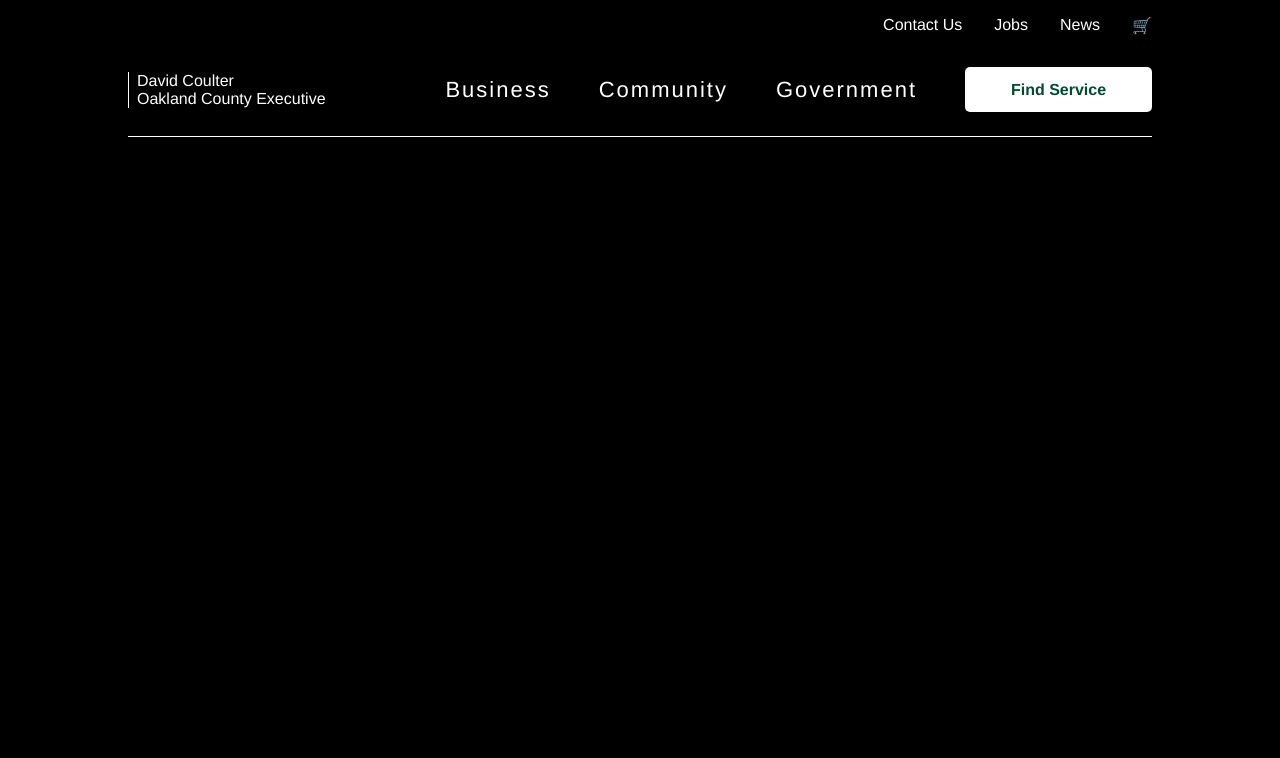
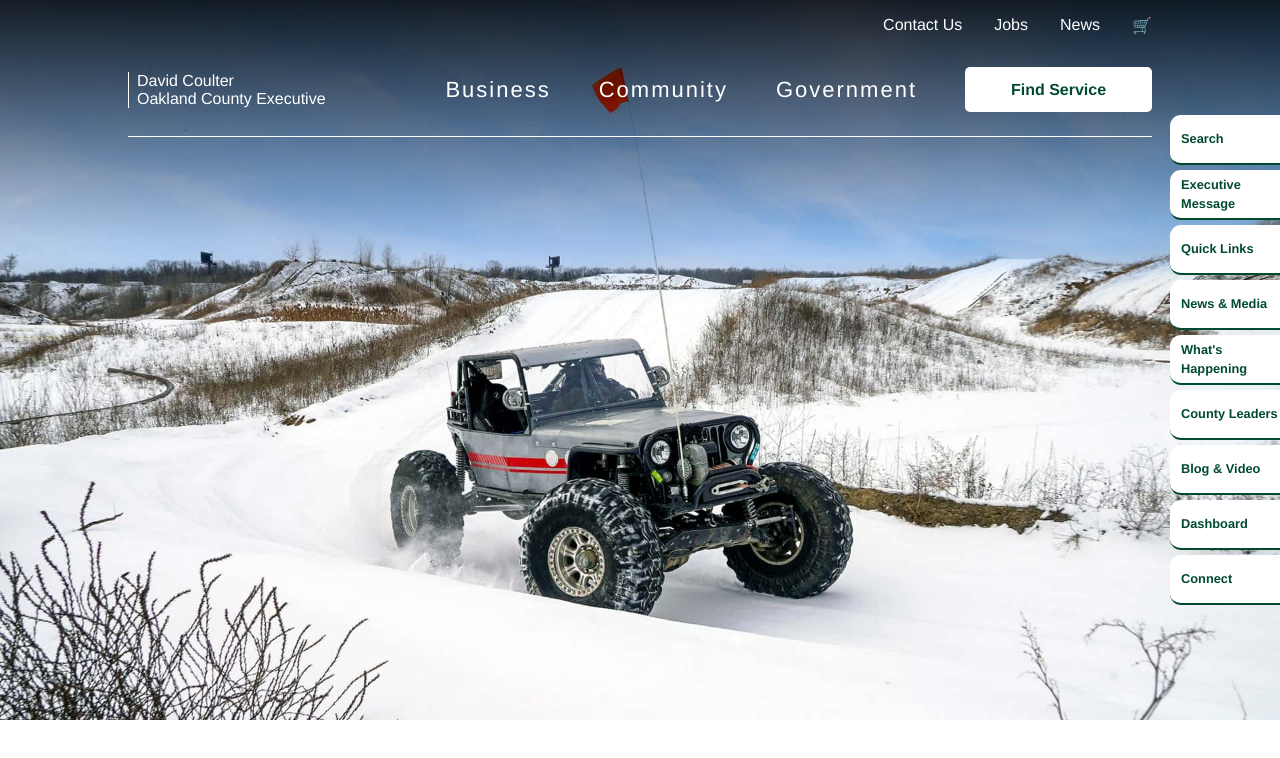
Before and after one commit to TrustierSquid/EnqbatorReactTakeHome, a React (Vite) app in the folder oakGovClone/: page / in a window 1280 px wide. Shown: the top 758 px of the page. Built offline with nearby package versions, Linux system fonts and the light colour scheme.

Commit message:
Add SideLinks component and update App structure; enhance Hero styling
Signed-off-by: Sam <enthunt.sh@gmail.com>

```diff
--- a/oakGovClone/src/App.jsx
+++ b/oakGovClone/src/App.jsx
@@ -1,8 +1,10 @@
 import './styles/navbar.scss'
 import './styles/index.scss'
+import './styles/hero.scss'
 import Greeting from './coreComponents/Greeting'
 import NavBar from './ContentComponents/NavBar'
 import Hero from './ContentComponents/Hero'
+import SideLinks from './ContentComponents/SideLinks'
 
 function App() {
 
@@ -10,9 +12,8 @@ function App() {
     <>
       <Greeting>
         <NavBar></NavBar>
-        <Hero>
-
-        </Hero>
+        <SideLinks></SideLinks>
+        <Hero></Hero>
       </Greeting>
     </>
   )
--- a/oakGovClone/src/ContentComponents/Hero.jsx
+++ b/oakGovClone/src/ContentComponents/Hero.jsx
@@ -2,7 +2,9 @@
 
 export default function Hero (){
   return (
-    <main>
+    <main id="heroComponent">
+      <div id="shadow"></div>
+      <img src="/src/assets/imgs/heroImg.png" alt="" />
 
     </main>
   )
--- /dev/null
+++ b/oakGovClone/src/ContentComponents/SideLinks.jsx
@@ -0,0 +1,19 @@
+
+
+export default function SideLinks(){
+  return (
+    <nav id="sideLinks">
+      <ul>
+        <li>Search</li>
+        <li>Executive Message</li>
+        <li>Quick Links</li>
+        <li>News & Media</li>
+        <li>What's Happening</li>
+        <li>County Leaders</li>
+        <li>Blog & Video</li>
+        <li>Dashboard</li>
+        <li>Connect</li>
+      </ul>
+    </nav>
+  )
+}
--- a/oakGovClone/src/styles/hero.scss
+++ b/oakGovClone/src/styles/hero.scss
@@ -0,0 +1,27 @@
+
+#heroComponent {
+  position: relative;
+  color: white;
+
+  img {
+    width: 100%;
+    object-fit: cover;
+    object-position: center;
+  }
+
+  #shadow {
+    position: absolute;
+    top: 0;
+    left: 0;
+    width: 100%;
+    height: 260px;
+    background: transparent linear-gradient(180deg, hsla(0, 0%, 0%, 0.85) 0%, hsla(0, 0%, 0%, 0) 100%) 0% 0% no-repeat padding-box;
+    z-index: 1;
+  }
+}
+
+@media (max-width: 768px) {
+  #heroComponent > img {
+    position: static;
+  }
+}
--- a/oakGovClone/src/styles/index.scss
+++ b/oakGovClone/src/styles/index.scss
@@ -4,3 +4,7 @@
   margin: 0;
   font-family: Helvetica, Arial, sans-serif !important;
 }
+
+body, html {
+  height: 100vh;
+}
--- a/oakGovClone/src/styles/navbar.scss
+++ b/oakGovClone/src/styles/navbar.scss
@@ -8,16 +8,16 @@ $navLinks: 1.375rem;
 
 
 
-body, html {
-  height: 100vh;
-  background-color: black;
-}
-
 #navContainer {
   display: flex;
   flex-direction: column;
   width: 80%;
-  margin: 0 auto;
+  position: absolute;
+  z-index: 5;
+
+  // Only on absolute elements
+  left: 50%;
+  transform: translateX(-50%);
 
   #subNavBarComponent {
     display: flex;
@@ -105,6 +105,44 @@ body, html {
   }
 }
 
+// Floating Side links
+#sideLinks {
+  position: absolute;
+  z-index: 10;
+  right: 0;
+  top: 115px;
+
+
+  ul {
+    display: flex;
+    flex-direction: column;
+    list-style-type: none;
+    gap: 5px;
+
+
+    li {
+      display: flex;
+      width: 6.875rem;
+      height: 3.125rem;
+      align-items: center;
+      color: $hoverSelectGreen;
+      background-color: white;
+      padding-left: 0.6875rem;
+      border-radius: 11px 0px 0px 11px;
+      cursor: pointer;
+      transition: 150ms;
+      border-bottom: 2px solid $hoverSelectGreen;
+      font-weight: bold;
+      font-size: 0.8rem;
+      line-height: 1.5;
+
+      &:hover {
+        background-color: $hoverSelectGreen;
+        color: white;
+      }
+    }
+  }
+}
 
 
 @media (max-width: 1200px) {
```
